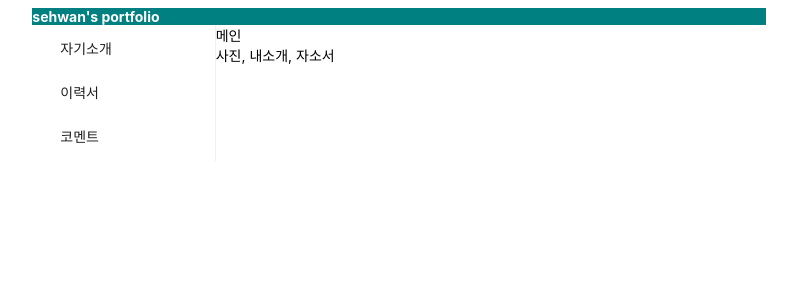
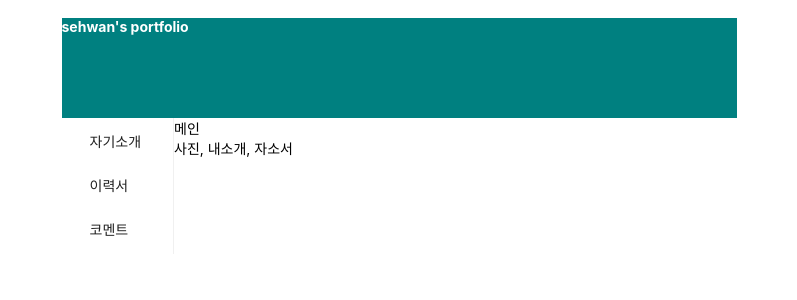
Before and after one commit to dragonfruitlemonade/portfolio, a Next.js app in the folder front/: page / in a window 1280 px wide. Shown: the top 300 px of the page, without its empty margins (241-1038 px from the left). Built offline with nearby package versions, Linux system fonts and the light colour scheme.

Commit message:
chore: 화이팅

```diff
--- a/front/components/IndexLayout.js
+++ b/front/components/IndexLayout.js
@@ -8,15 +8,29 @@ import styled from 'styled-components';
 const IndexLayout = ({ children }) => {
 
   return (
-    <Row style={{ width: "1100px", margin: "0 auto" }}>
-      <Col span={4}></Col>
-      <Col span={16} style={{ background: "teal" }}>
-        <upBar style={{ color: "white", fontWeight: "bold" }}>sehwan's portfolio</upBar>
+    <Row
+      style={{
+        width: "900px",
+        margin: "0 auto",
+      }}
+    >
+      <Col span={3}></Col>
+      <Col
+        span={18}
+        style={{
+          background: "teal",
+          marginTop: "10px",
+          height: "100px",
+        }}
+      >
+        <div style={{ color: "white", fontWeight: "bold" }}>
+          sehwan's portfolio
+        </div>
       </Col>
-      <Col span={4}></Col>
+      <Col span={3}></Col>
 
-      <Col span={4}></Col>
-      <Col span={4} defaultChecked>
+      <Col span={3}></Col>
+      <Col span={3} defaultChecked>
         <Menu mode="inline" style={{ alignItems: "center" }}>
           <Menu.Item>
             <Link href="/">자기소개</Link>
@@ -29,8 +43,8 @@ const IndexLayout = ({ children }) => {
           </Menu.Item>
         </Menu>
       </Col>
-      <Col span={12}>{children}</Col>
-      <Col span={4}></Col>
+      <Col span={15}>{children}</Col>
+      <Col span={3}></Col>
     </Row>
   );
 };
--- a/front/package.json
+++ b/front/package.json
@@ -13,6 +13,7 @@
     "next": "^12.3.4",
     "prop-types": "^15.8.1",
     "react": "^18.2.0",
-    "react-dom": "^18.2.0"
+    "react-dom": "^18.2.0",
+    "styled-components": "^5.3.6"
   }
 }
```
Also changed, not shown: 2 other files (tests, documents, lock files or other folders).
